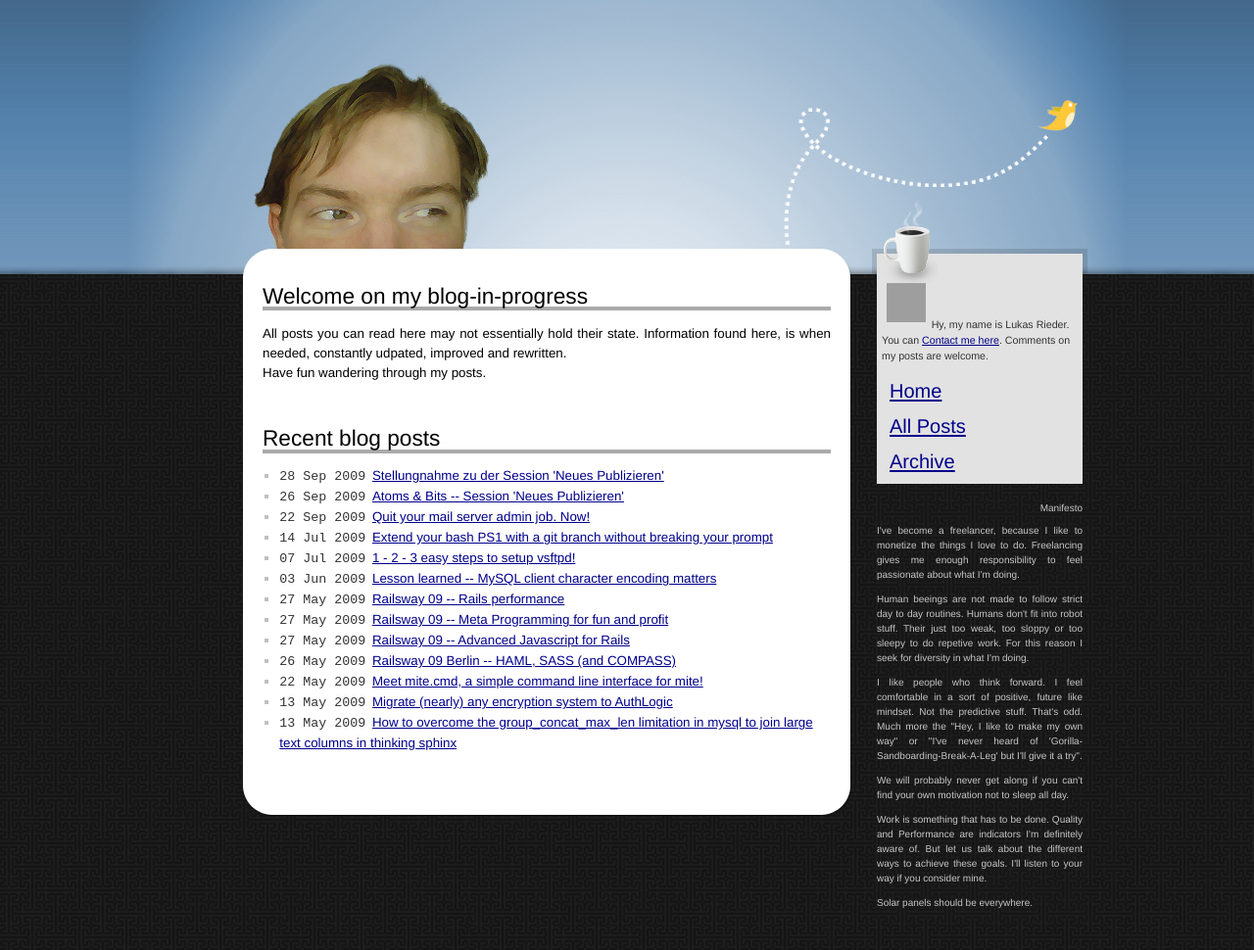
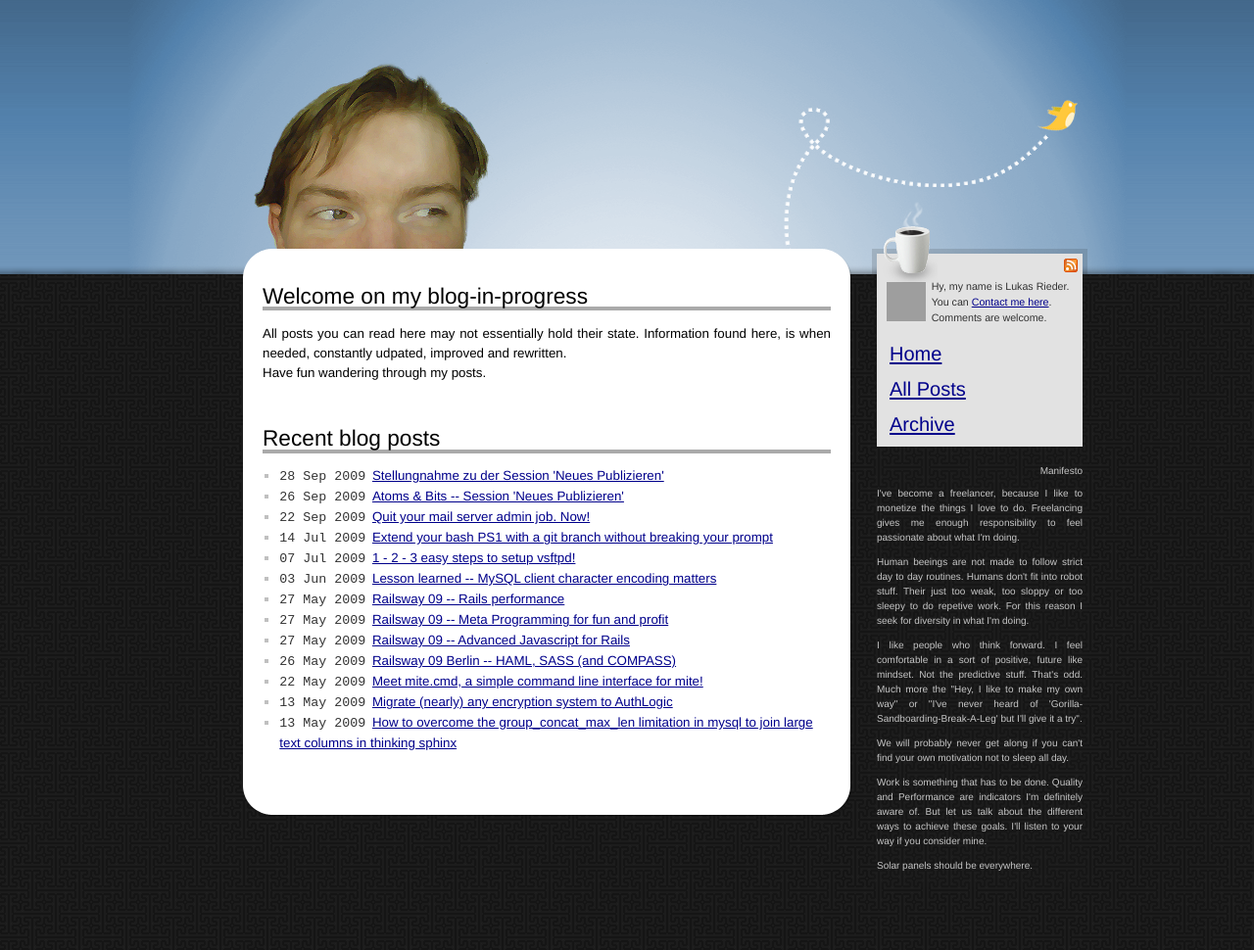
Before and after one commit to Overbryd/overbryd.github.io, a Jekyll site: the page built from index.html, in a window 1280 px wide. Shown: the whole page at 98% size. Built offline with Jekyll 4.4.1, drawn with Linux system fonts in a browser that asks for light colours; after the commit the page ends 932 px from its top, so only the background shows below that; grey boxes are pictures that could not be loaded.

Commit message:
Added an RSS feed icon to the sidebar; Minor updates

```diff
--- a/_layouts/default.html
+++ b/_layouts/default.html
@@ -34,10 +34,12 @@
           <div class="inner">
             <div id="aboutme" class="clearfix">
               <div id="coffeemug"></div>
+              <a href="http://feeds.feedburner.com/LukasRieder?format=xml" id="feedme">Feed me</a>
               <p class="small">
-                <img src="http://gravatar.com/avatar/171de85d4d79cb7afe725174fb099137.jpg" width="40px" height="40px" alt="My Gravatar" align="middle"/>Hy, my name is Lukas Rieder.
+                <img id="gravatar" src="http://gravatar.com/avatar/171de85d4d79cb7afe725174fb099137.jpg" width="40px" height="40px" alt="My Gravatar" align="middle"/>
+                Hy, my name is Lukas Rieder.
                 You can <a href="/contact.html">Contact me here</a>.
-                Comments on my posts are welcome.
+                Comments are welcome.
               </p>
               <ul class="vertical navigation">
                 <li><a href="/">Home</a></li>
--- a/stylesheets/default.css
+++ b/stylesheets/default.css
@@ -197,6 +197,14 @@ a#forkme {
 a#forkme:hover {
   background-position:0 -90px;
 }
+a#feedme {
+  float:right;
+  display:block;
+  width:14px; height:14px;
+  overflow:hidden;
+  text-indent:-1000px;
+  background:no-repeat url(../images/feedme.png);
+}
 #sidebar {
   position:relative;
   top:-26px;
@@ -215,6 +223,10 @@ a#forkme:hover {
   color:#333;
   text-align:left;
   margin-top:20px;
+}
+img#gravatar {
+  float:left;
+  margin-top:.4em;
 }
 #coffeemug {
   position:absolute;
```
Also changed, not shown: images/feedme.png (added).
